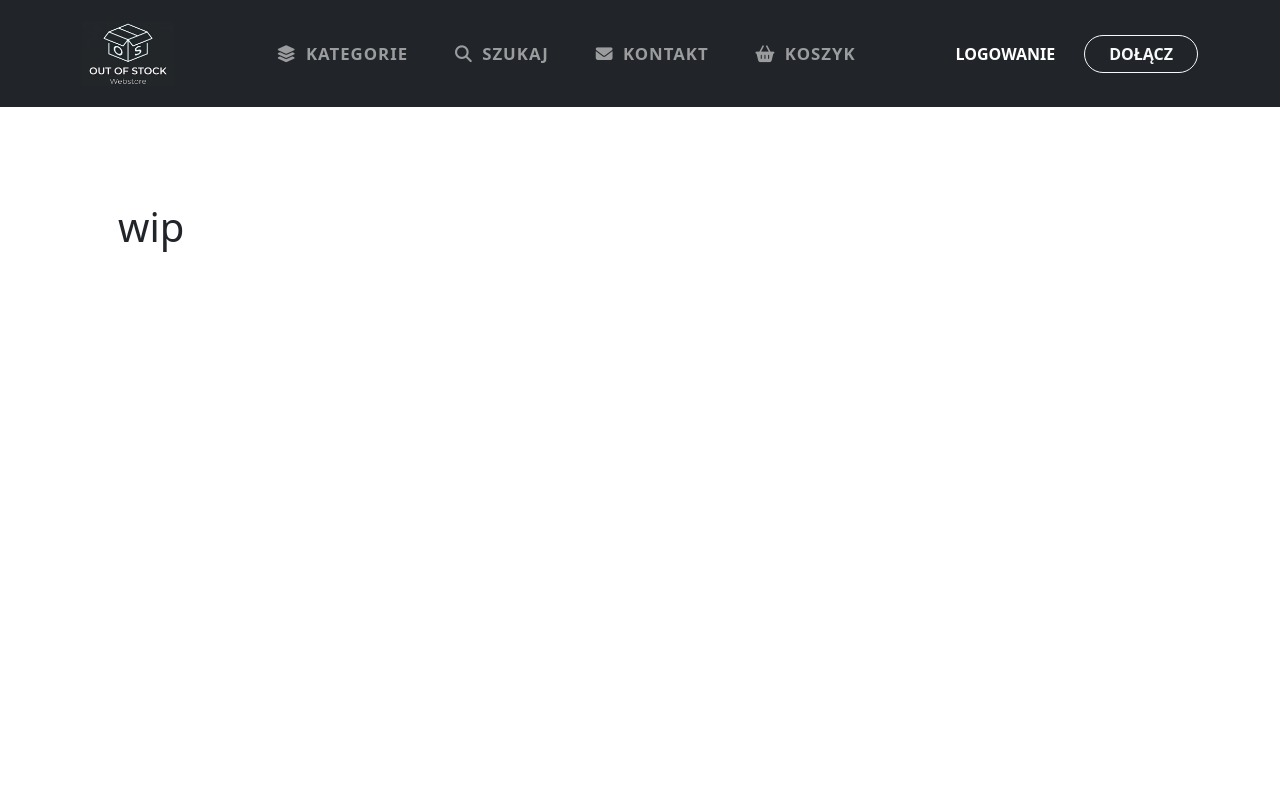
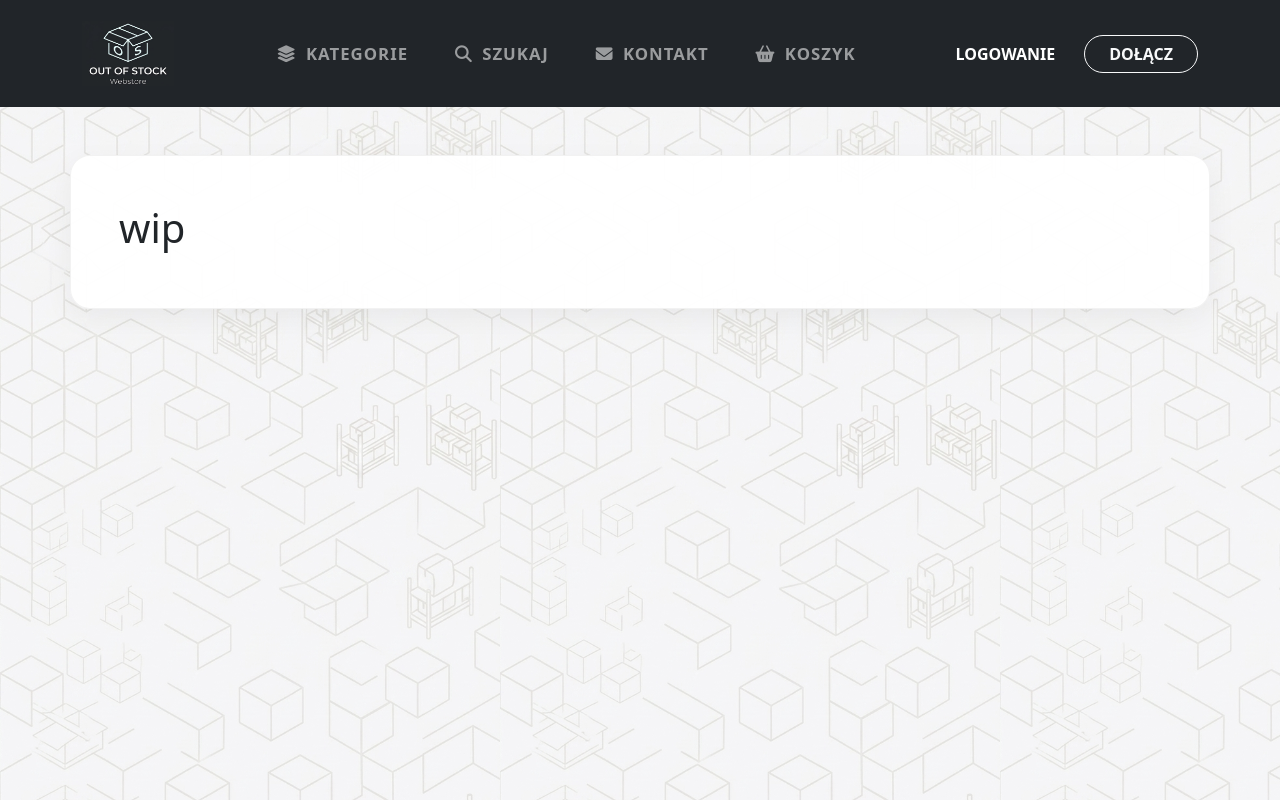
Before and after one commit to damianjuszczak/django_webstore, a Django app: page /about in a window 1280 px wide. Run offline with Django 5.2, Linux system fonts and the light colour scheme.

Commit message:
Added miain.css to layout file and fixed bg source to realtive

```diff
--- a/webapp/main/static/main/css/main.css
+++ b/webapp/main/static/main/css/main.css
@@ -1,7 +1,7 @@
 body {
     margin: 0;
     padding: 0;
-    background-image: url("{% static 'main/img/os_background_pattern.png' %}");
+    background-image: url("../img/os_background_pattern.png");
     background-size: 500px;
     background-repeat: repeat;
     background-attachment: fixed;
--- a/webapp/main/templates/main/layout/layout.html
+++ b/webapp/main/templates/main/layout/layout.html
@@ -9,7 +9,7 @@
     <link href="https://cdn.jsdelivr.net/npm/bootstrap@5.3.3/dist/css/bootstrap.min.css" rel="stylesheet">
     <link rel="stylesheet" href="https://cdnjs.cloudflare.com/ajax/libs/font-awesome/6.7.2/css/all.min.css">
     <link rel="stylesheet" href="{% static 'main/css/notifications.css' %}">
-
+    <link rel="stylesheet" href="{% static 'main/css/main.css' %}">
     <title>{% block title %}Out Of Stock{% endblock %}</title>
 </head>
 <body>
```
